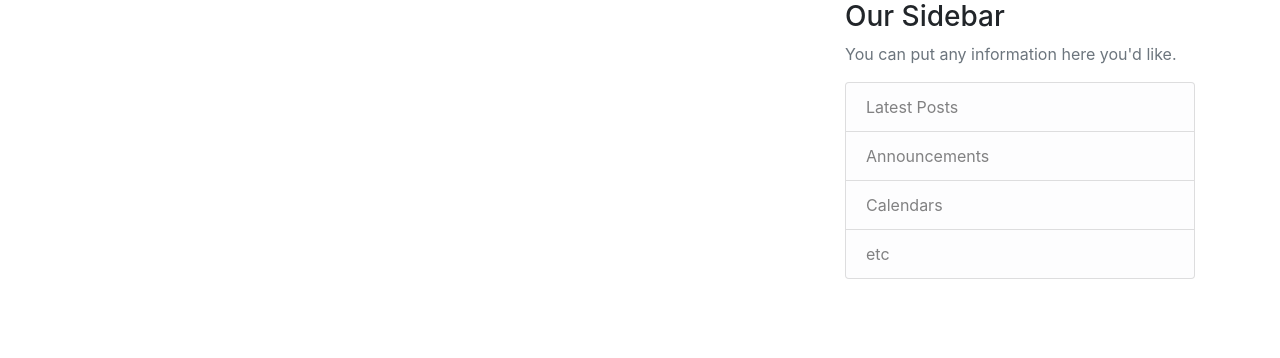
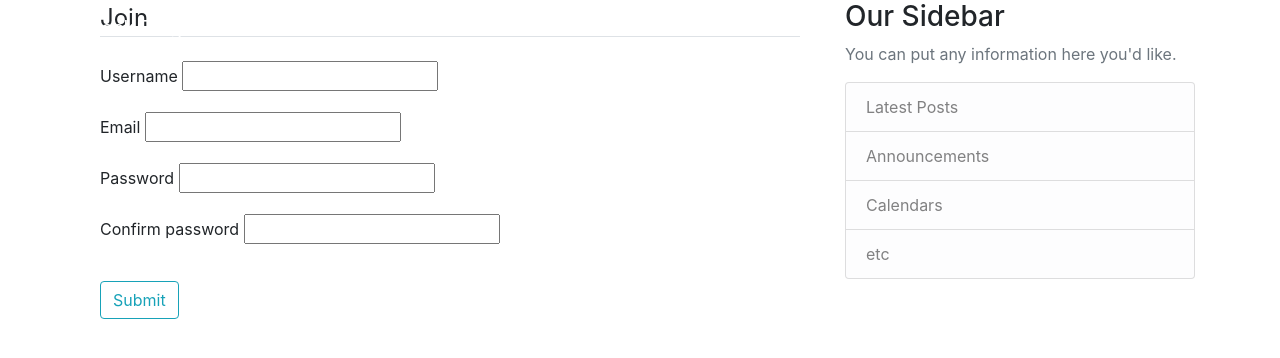
Before and after one commit to alexomaset/Personal-Blog, a Python web app: template templates/register.html in a window 1280 px wide. Shown: the top 358 px of the page. Run offline with Jinja, Linux system fonts and the light colour scheme; the template is opened without the code that fills it: most values are stand-ins (such as "Sample title", 1, 10 or a date in 2020); form fields are guessed from the names that the template uses; some libraries are stand-ins or nearby versions.

Commit message:
modified register form

```diff
--- a/templates/register.html
+++ b/templates/register.html
@@ -1,7 +1,31 @@
 {% extends "base.html" %}
 {% block content %}
     <div class="container">
-        {{ form.hidden_tag() }}
+        <form method="POST" action="">
+                {{ form.hidden_tag() }}
+                <fieldset class="form-group">
+                    <legend class="border-bottom mb-4">Join</legend>
+                    <div class="form-group">
+                        {{ form.username.label }}
+                        {{ form.username }}
+                    </div>
+                    <div class="form-group">
+                            {{ form.email.label }}
+                            {{ form.email }}
+                    </div>
+                    <div class="form-group">
+                            {{ form.password.label }}
+                            {{ form.password }}
+                    </div>
+                    <div class="form-group">
+                            {{ form.confirm_password.label }}
+                            {{ form.confirm_password }}
+                    </div>
+                </fieldset>
+                <div class="form-group">
+                        {{ form.submit(class="btn btn-outline-info")}}
+                </div>
+        </form>
     </div>
 
 {% endblock content %}
```
